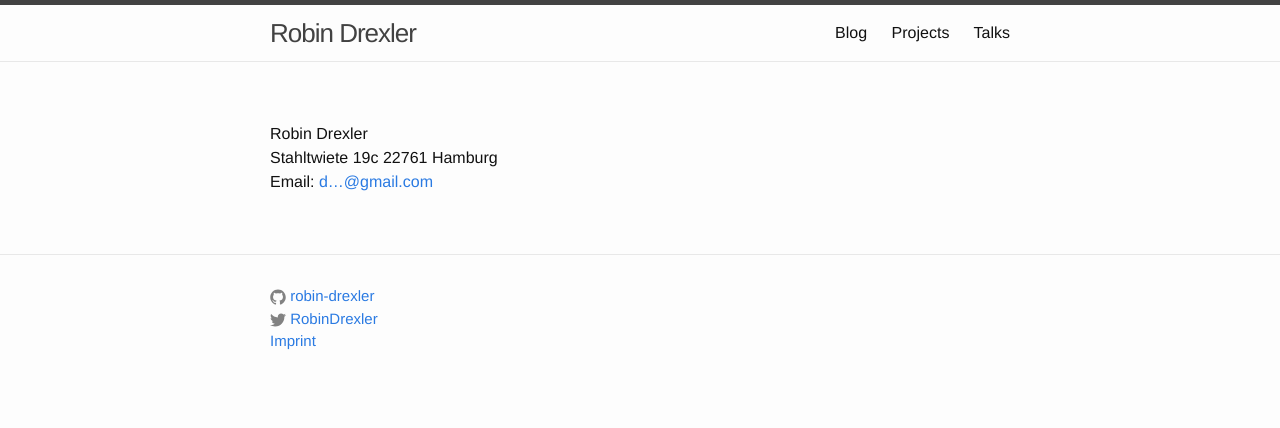
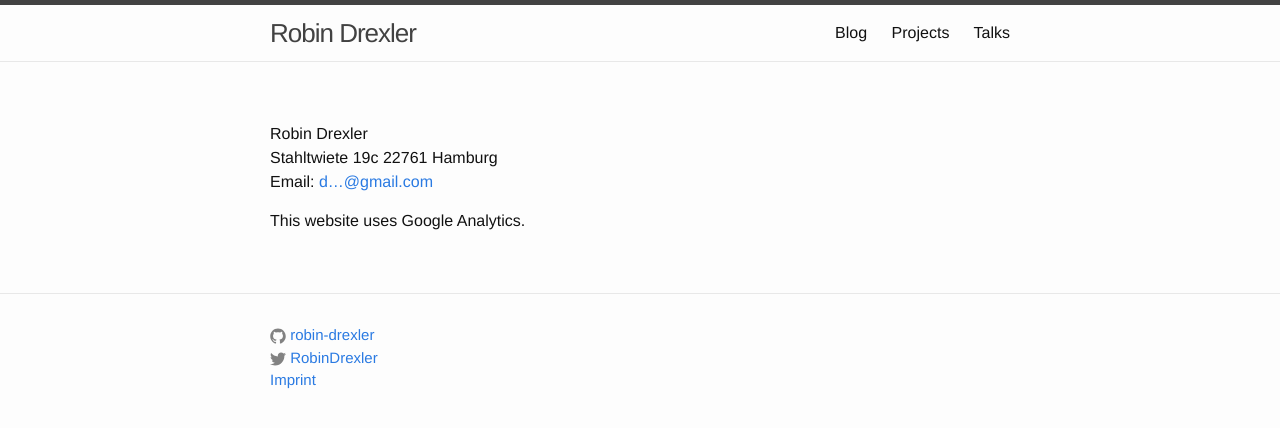
Before and after one commit to robin-drexler/robin-drexler.com, a Jekyll site: the page built from about.markdown, in a window 1280 px wide. Shown: the top 428 px of the page. Built offline with Jekyll 4.4.1, drawn with Linux system fonts in a browser that asks for light colours; part of the change alters nothing that is shown.

Commit message:
add analytics

```diff
--- a/_layouts/default.html
+++ b/_layouts/default.html
@@ -15,6 +15,16 @@
 
     {% include footer.html %}
 
+    <script>
+      (function(i,s,o,g,r,a,m){i['GoogleAnalyticsObject']=r;i[r]=i[r]||function(){
+      (i[r].q=i[r].q||[]).push(arguments)},i[r].l=1*new Date();a=s.createElement(o),
+      m=s.getElementsByTagName(o)[0];a.async=1;a.src=g;m.parentNode.insertBefore(a,m)
+      })(window,document,'script','https://www.google-analytics.com/analytics.js','ga');
+
+      ga('create', 'UA-25091925-1', 'auto');
+      ga('send', 'pageview');
+
+    </script>
   </body>
 
 </html>
--- a/about.markdown
+++ b/about.markdown
@@ -7,3 +7,6 @@ Robin Drexler
 Stahltwiete 19c
 22761 Hamburg
 Email: [d…@gmail.com](http://www.google.com/recaptcha/mailhide/d?k=01YmFUWNkuMPavZceDFMbXYQ==&c=9vMatZftCVhYbUWcLFgqdIpTzCnahluF8mlcHiZL-ic= "Reveal this e-mail address")
+
+
+This website uses Google Analytics.
```
